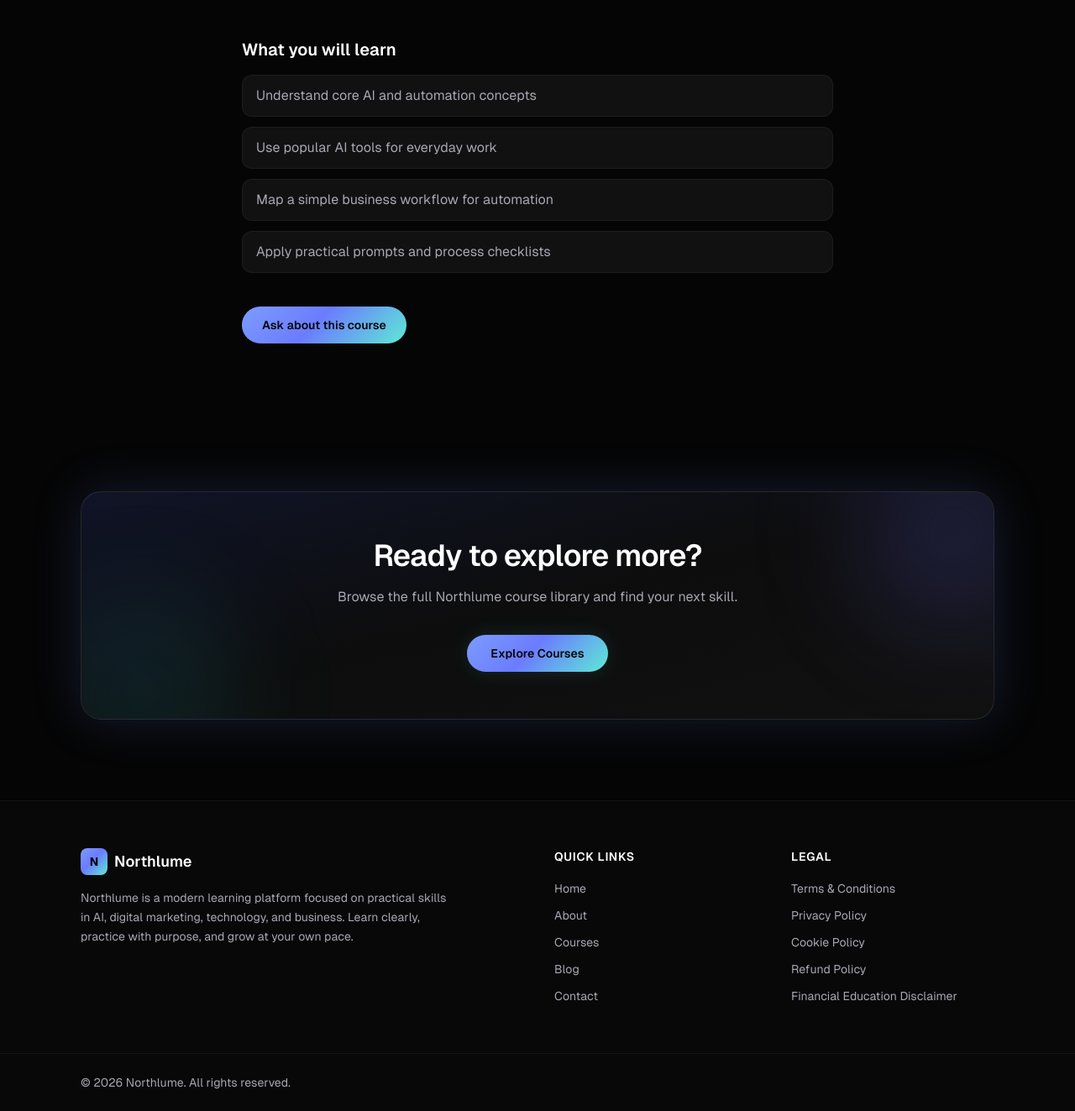
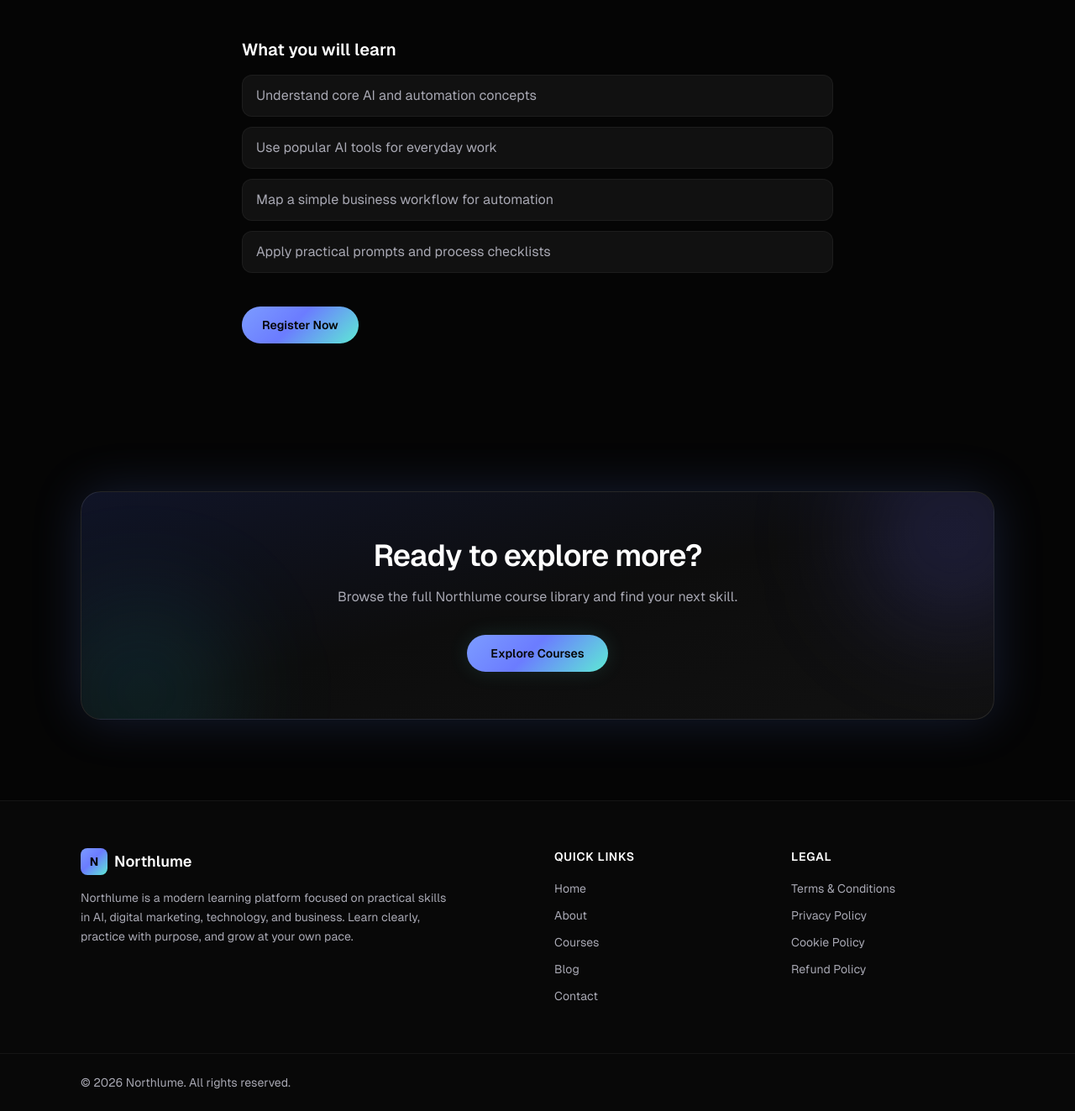
Before and after one commit to harshgupta11072004-design/new_nothlume, a Next.js app: page /courses/ai-automation in a window 1280 px wide. Shown: the part 628-1951 px from the top of the page at 84% size. Built offline with nearby package versions, Linux system fonts and the light colour scheme.

Commit message:
2nd commit

```diff
--- a/app/courses/[slug]/page.js
+++ b/app/courses/[slug]/page.js
@@ -43,10 +43,10 @@ export default function CourseDetailPage({ params }) {
             ))}
           </ul>
           <Link
-            href="/contact"
+            href="https://razorpay.me/@northlume" target="_blank"
             className="mt-10 inline-flex min-h-11 items-center rounded-full bg-accent-gradient px-6 py-2.5 text-sm font-semibold text-ink"
           >
-            Ask about this course
+            Register Now
           </Link>
         </div>
       </section>
--- a/data/site.js
+++ b/data/site.js
@@ -26,6 +26,6 @@ export const legalLinks = [
   { href: "/refund-policy", label: "Refund Policy" },
   {
     href: "/financial-education-disclaimer",
-    label: "Financial Education Disclaimer",
+    // label: "Financial Education Disclaimer",
   },
 ];
```
